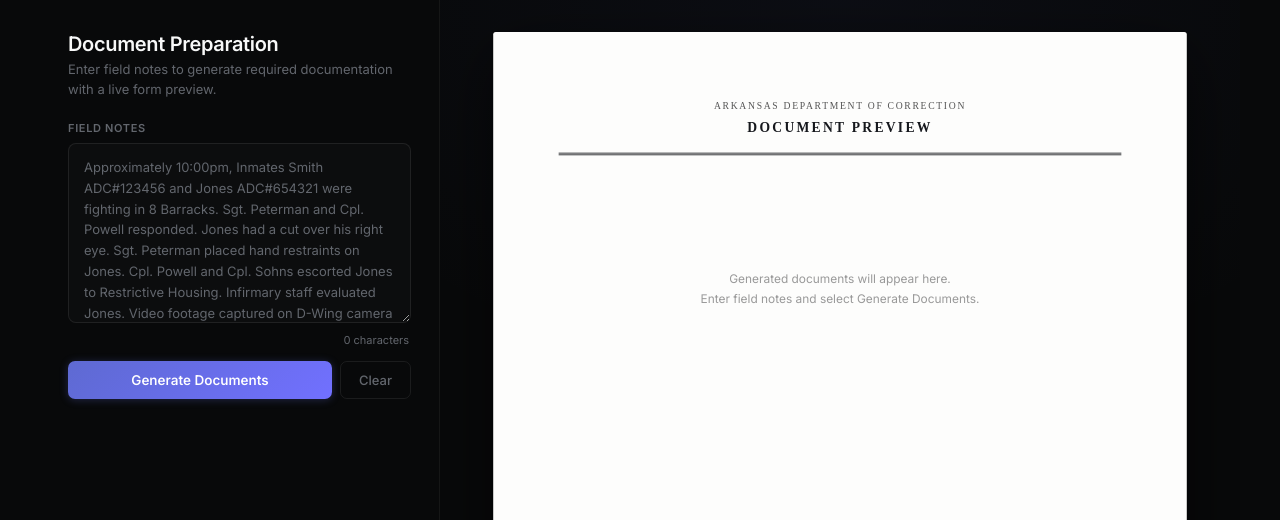
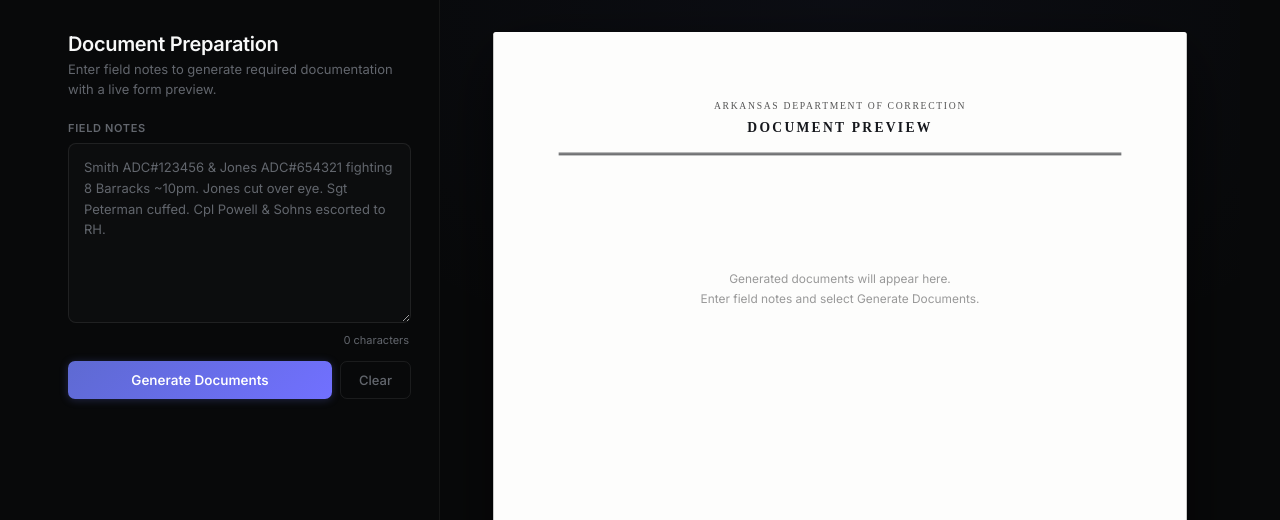
Before and after one commit to justinpeterman-droid/prison-policy-ai, a Python web app: template backend/webapp/templates/reports.html in a window 1280 px wide. Shown: the part 52-572 px from the top of the page. Run offline with Jinja, Linux system fonts and the light colour scheme; the template is opened without the code that fills it, so the values that code supplies are empty.

Commit message:
fix: shorter field notes placeholder (terse, realistic officer shorthand)

```diff
--- a/backend/webapp/templates/reports.html
+++ b/backend/webapp/templates/reports.html
@@ -282,7 +282,7 @@
     <p class="sub">Enter field notes to generate required documentation with a live form preview.</p>
 
     <label class="field-label" for="notes">Field Notes</label>
-    <textarea id="notes" oninput="onNotesInput()" placeholder="Approximately 10:00pm, Inmates Smith ADC#123456 and Jones ADC#654321 were fighting in 8 Barracks. Sgt. Peterman and Cpl. Powell responded. Jones had a cut over his right eye. Sgt. Peterman placed hand restraints on Jones. Cpl. Powell and Cpl. Sohns escorted Jones to Restrictive Housing. Infirmary staff evaluated Jones. Video footage captured on D-Wing camera 3."></textarea>
+    <textarea id="notes" oninput="onNotesInput()" placeholder="Smith ADC#123456 &amp; Jones ADC#654321 fighting 8 Barracks ~10pm. Jones cut over eye. Sgt Peterman cuffed. Cpl Powell &amp; Sohns escorted to RH."></textarea>
     <div class="meta-row">
       <span class="draft-note" id="draftNote"></span>
       <span class="char-count" id="charCount">0 characters</span>
```
Also changed, not shown: 1 other file.
